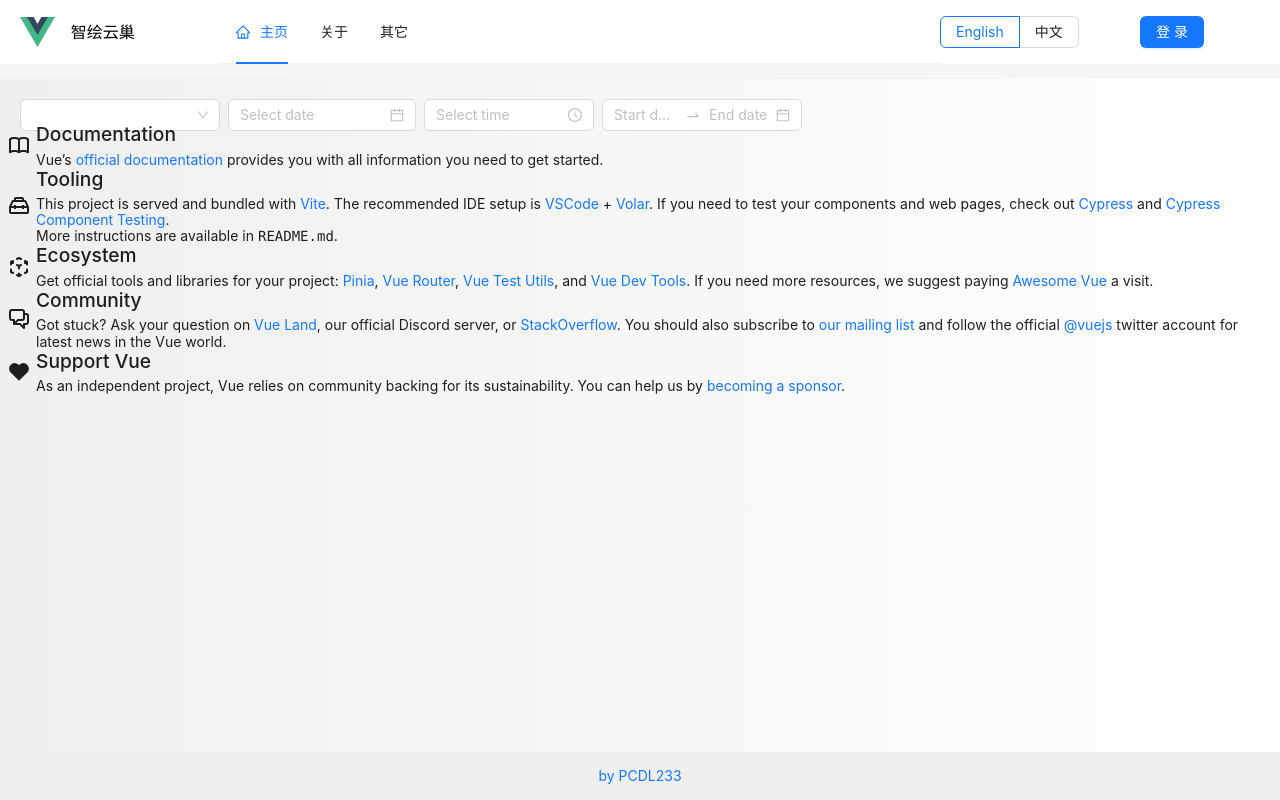
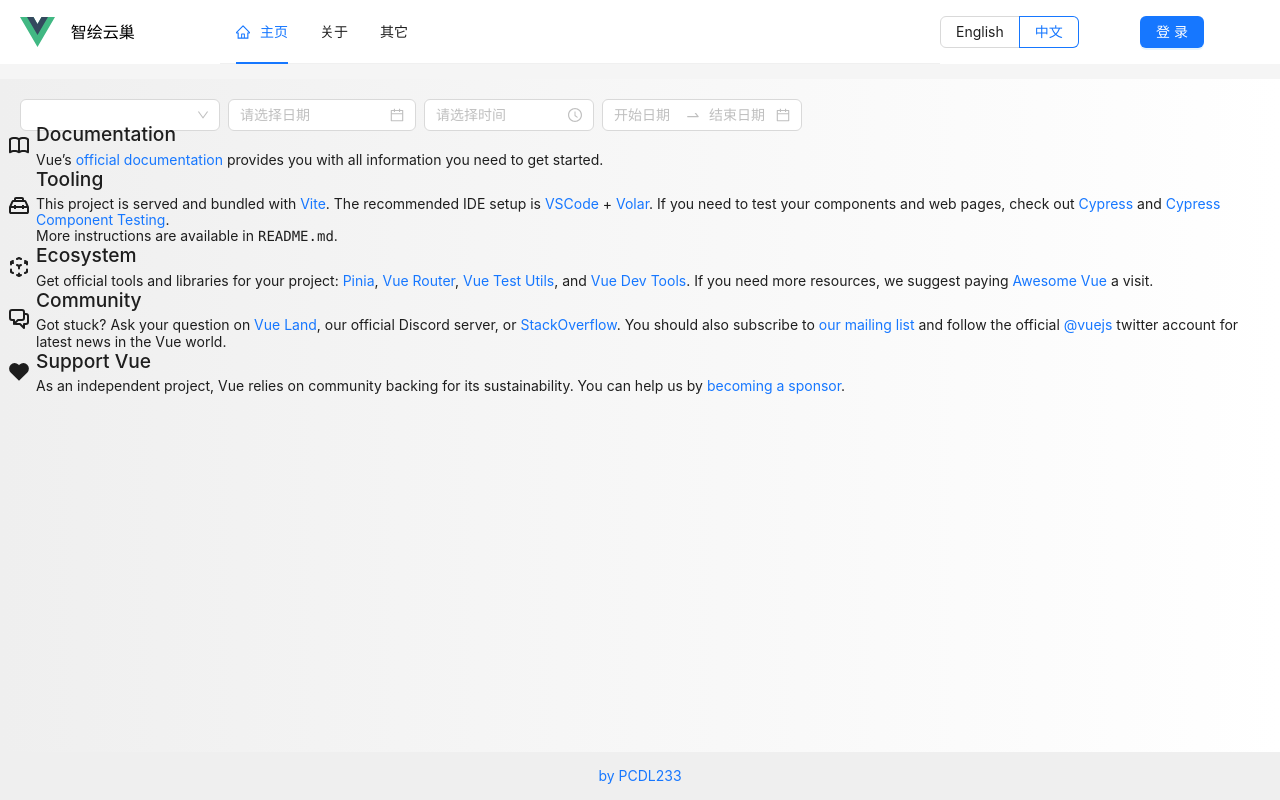
Before and after one commit to PCDL233/cloud-nest, a Vue app: page / in a window 1280 px wide. Built offline with nearby package versions, Linux system fonts and the light colour scheme.

Commit message:
fix: 修复国际化传值问题

```diff
--- a/src/components/GlobalHeader.vue
+++ b/src/components/GlobalHeader.vue
@@ -80,13 +80,13 @@
   })
 }
 
-//国际化
-const emit = defineEmits(['update:locale'])
-const locale = ref('en')
-
+//国际化自定义事件(子传父)
+const emit = defineEmits(['update-locale'])
+const locale = ref('zh')
 const handleLocaleChange = (e: Event) => {
-  const target = e.target as HTMLInputElement
-  emit('update:locale', target.value)
+  const newLocale = (e.target as HTMLInputElement).value
+  locale.value = newLocale
+  emit('update-locale', newLocale)
 }
 </script>
 
--- a/src/layouts/BasicLayout.vue
+++ b/src/layouts/BasicLayout.vue
@@ -3,7 +3,7 @@
     <a-config-provider :locale="locale === 'en' ? enUS : zhCN">
       <a-layout style="min-height: 100vh">
         <a-layout-header class="header">
-          <GlobalHeader :local="locale" @update:locale="updateLocale" />
+          <GlobalHeader @update-locale="updateLocale" />
         </a-layout-header>
         <a-layout-content class="content">
           <a-space wrap>
@@ -36,8 +36,8 @@
 import dayjs from 'dayjs'
 import 'dayjs/locale/zh-cn'
 
-dayjs.locale('en')
-const locale = ref('en')
+dayjs.locale('zh')
+const locale = ref('zh')
 
 //国际化
 const updateLocale = (newLocale: string) => {
```
